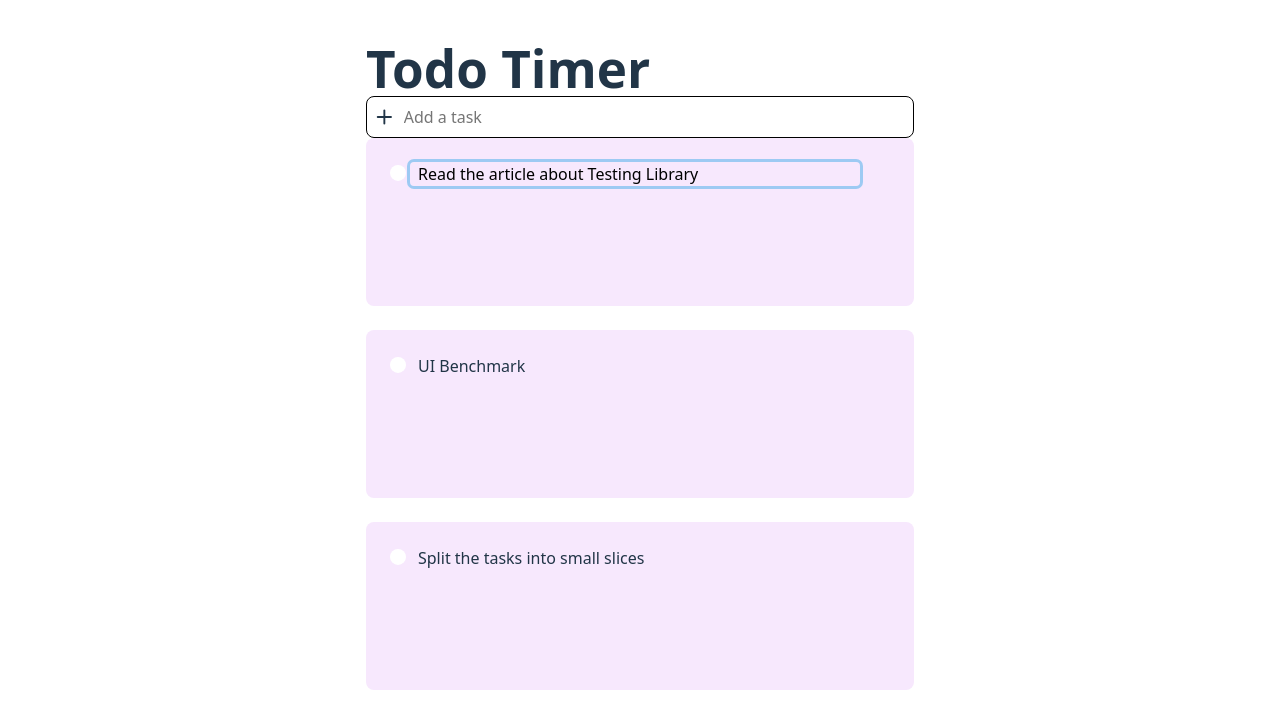
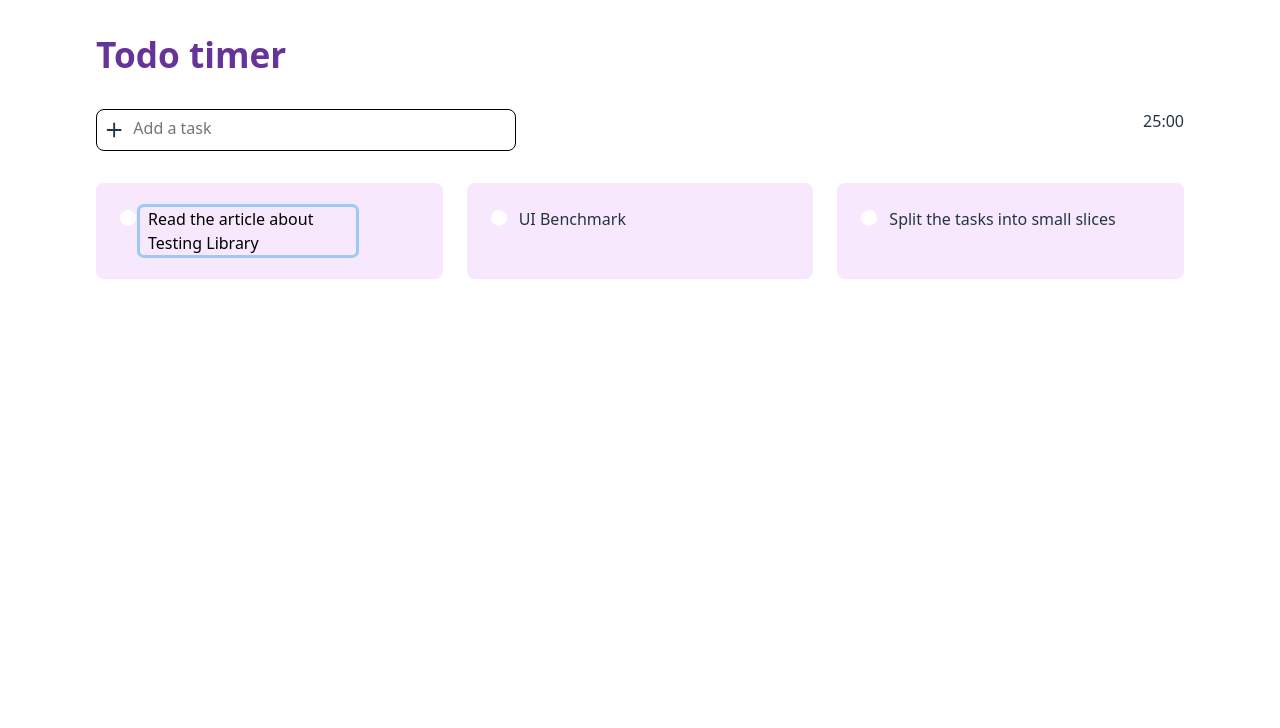
Before and after one commit to meegido/todo-timer, a React (Vite) app: page / in a window 1280 px wide. Both pictures are taken after a click on the element "Read the article about Testing Library". Shown: the top 728 px of the page. Built offline with nearby package versions, Linux system fonts and the light colour scheme.

Commit message:
first layout steps

```diff
--- a/src/components/create-todo-item/create-todo-item.module.css
+++ b/src/components/create-todo-item/create-todo-item.module.css
@@ -7,6 +7,7 @@
   clip-path: inset(50%);
   white-space: nowrap;
 }
+
 .todo__input__wrapper {
   width: 100%;
   border: 1px solid black;
@@ -14,6 +15,11 @@
   background: transparent;
   display: flex;
   align-items: center;
+
+  @media (min-width: 1200px) {
+    max-width: 420px;
+    flex: 1;
+  }
 }
 
 .todo__input {
@@ -27,12 +33,13 @@
   gap: 6px;
 }
 
-.todo__input input {
+.todo__input textarea {
   height: 32px;
   width: 100%;
   border: none;
+  resize: none;
 }
 
-.todo__input input:focus {
+.todo__input textarea:focus {
   outline: none;
 }
--- a/src/components/create-todo-item/create-todo.tsx
+++ b/src/components/create-todo-item/create-todo.tsx
@@ -20,14 +20,14 @@ const CreateTodoItem = ({
           Create a todo
         </label>
         <Plus />
-        <input
-          type="text"
+        <textarea
           name="todo-text"
           id="todo-text"
           aria-label="create-input"
           placeholder="Add a task"
+          maxLength={200}
           value={inputCreateValue}
-          onChange={(event: React.ChangeEvent<HTMLInputElement>) =>
+          onChange={(event: React.ChangeEvent<HTMLTextAreaElement>) =>
             setInputCreateValue(event.target.value)
           }
           onKeyDown={(event) => {
--- a/src/components/todo-item/todo-item.module.css
+++ b/src/components/todo-item/todo-item.module.css
@@ -11,10 +11,7 @@
 .card {
   box-sizing: border-box;
   display: flex;
-  justify-content: flex-start;
   align-items: baseline;
-  width: 500px;
-  height: 120px;
   background-color: #f7e8fd;
   gap: 4px;
 }
@@ -41,8 +38,8 @@
   height: fit-content;
 }
 
-.input__wrapper input[type='text'] {
-  width: 450px;
+.input__wrapper textarea {
+  width: 100%;
   border: 2px solid transparent;
   background-color: transparent;
   border: none;
@@ -51,9 +48,10 @@
   padding: 0 8px;
   margin: 0;
   font-size: 16px;
+  resize: none;
 }
 
-.card input[type='text']:focus {
+.card textarea:focus {
   outline: none;
   box-shadow: 0 0 0 3px rgba(21, 156, 228, 0.4);
 }
--- a/src/components/todo-item/todo-item.tsx
+++ b/src/components/todo-item/todo-item.tsx
@@ -11,7 +11,7 @@ const TodoItem = ({ todo, onUpdateTodo }: TodoItemProps) => {
   const [isEditMode, setIsEditMode] = React.useState<boolean>(false);
   const [editTodoValue, setEditTodoValue] = React.useState<string>('');
   const [isTodoDone, setIsTodoDone] = React.useState<boolean>(false);
-  const inputRef = React.useRef<HTMLInputElement>(null);
+  const inputRef = React.useRef<HTMLTextAreaElement>(null);
 
   React.useEffect(() => {
     if (inputRef && inputRef.current && isEditMode) {
@@ -45,13 +45,13 @@ const TodoItem = ({ todo, onUpdateTodo }: TodoItemProps) => {
           <label className={styles.visually__hidden} htmlFor="todo">
             Edit your todo title
           </label>
-          <input
+          <textarea
             ref={inputRef}
-            type="text"
             name="todo"
             id="todo"
             aria-label="Edit your todo title"
             placeholder={todo.title}
+            maxLength={200}
             value={editTodoValue || todo.title}
             onChange={(event) => {
               setEditTodoValue(event.target.value);
@@ -68,6 +68,11 @@ const TodoItem = ({ todo, onUpdateTodo }: TodoItemProps) => {
                 setEditTodoValue(todo.title);
               }
             }}
+            // onBlur={(event) => {
+            //   event.preventDefault();
+            //   setIsEditMode(false);
+            //   setEditTodoValue(todo.title);
+            // }}
           />
         </fieldset>
       ) : (
--- a/src/components/todo-list/todo-list.module.css
+++ b/src/components/todo-list/todo-list.module.css
@@ -16,4 +16,10 @@
   background-color: #f7e8fd;
   min-width: fit-content;
   width: 100%;
+
+  @media (min-width: 1200px) {
+    max-width: 368px;
+    min-width: 298px;
+    width: 100%;
+  }
 }
--- a/src/main.css
+++ b/src/main.css
@@ -16,10 +16,23 @@
   -moz-osx-font-smoothing: grayscale;
 
   --form-control-color: rebeccapurple;
+  --container-width: 90vw;
+
+  @media (min-width: 768px) {
+    --container-width: 90vw;
+  }
+
+  @media (min-width: 1200px) {
+    --container-width: 85vw;
+  }
+
+  /* what about max-width? */
+  @media (min-width: 1400px) {
+    --container-width: 80vw;
+  }
 }
 
 #root {
-  max-width: 1280px;
   margin: 0 auto;
   isolation: isolate;
 }
@@ -40,8 +53,6 @@ body {
 }
 
 body {
-  margin: 0;
-  line-height: 1.5;
   -webkit-font-smoothing: antialiased;
   display: flex;
   place-items: center;
@@ -83,7 +94,7 @@ a:hover {
 }
 
 h1 {
-  font-size: 3.2em;
+  font-size: 2.2em;
   line-height: 1.1;
 }
 
--- /dev/null
+++ b/src/shared/header/header.module.css
@@ -0,0 +1,5 @@
+h1 {
+  color: rebeccapurple;
+  text-align: left;
+  padding: 1em 0;
+}
--- /dev/null
+++ b/src/shared/header/header.tsx
@@ -0,0 +1,7 @@
+import styles from './header.module.css';
+
+const Header = () => {
+  return <h1 className={styles.h1}>Todo timer</h1>;
+};
+
+export default Header;
--- a/src/todo-timer.module.css
+++ b/src/todo-timer.module.css
@@ -1,13 +1,29 @@
 main {
-  min-width: 320px;
-  /* please change it */
-  min-height: 90vh;
   display: flex;
   flex-direction: column;
+  height: 100vh;
+
+  width: var(--container-width);
 }
 
 .list__wrapper {
   display: flex;
   flex-direction: column;
   gap: 24px;
+  padding: 2em 0;
+
+  @media (min-width: 1200px) {
+    flex-direction: row;
+  }
 }
+
+.todo__timer__wrapper {
+  display: flex;
+  flex-direction: column-reverse;
+  justify-content: space-between;
+  gap: 24px;
+
+  @media (min-width: 1200px) {
+    flex-direction: row;
+  }
+}
--- a/src/todo-timer.tsx
+++ b/src/todo-timer.tsx
@@ -2,6 +2,7 @@ import React from 'react';
 import CreateTodoItem from './components/create-todo-item/create-todo';
 import TodoList from './components/todo-list/todo-list';
 import styles from './todo-timer.module.css';
+import Header from './shared/header/header';
 export interface Todo {
   id: string;
   title: string;
@@ -31,12 +32,16 @@ function TodoTimer() {
 
   return (
     <main>
-      <h1>Todo Timer</h1>
-      <CreateTodoItem
-        inputCreateValue={inputCreateValue}
-        setInputCreateValue={setInputCreateValue}
-        handleCreateTodo={handleCreateTodo}
-      />
+      <Header />
+      <section className={styles.todo__timer__wrapper}>
+        <CreateTodoItem
+          inputCreateValue={inputCreateValue}
+          setInputCreateValue={setInputCreateValue}
+          handleCreateTodo={handleCreateTodo}
+        />
+        <p>25:00</p>
+      </section>
+
       <section className={styles.list__wrapper}>
         {todos.map((todo) => (
           <TodoList key={todo.id} todo={todo} onUpdateTodo={handleUpdateTodo} />
```
Also changed, not shown: 1 other file (tests, documents, lock files or other folders).
